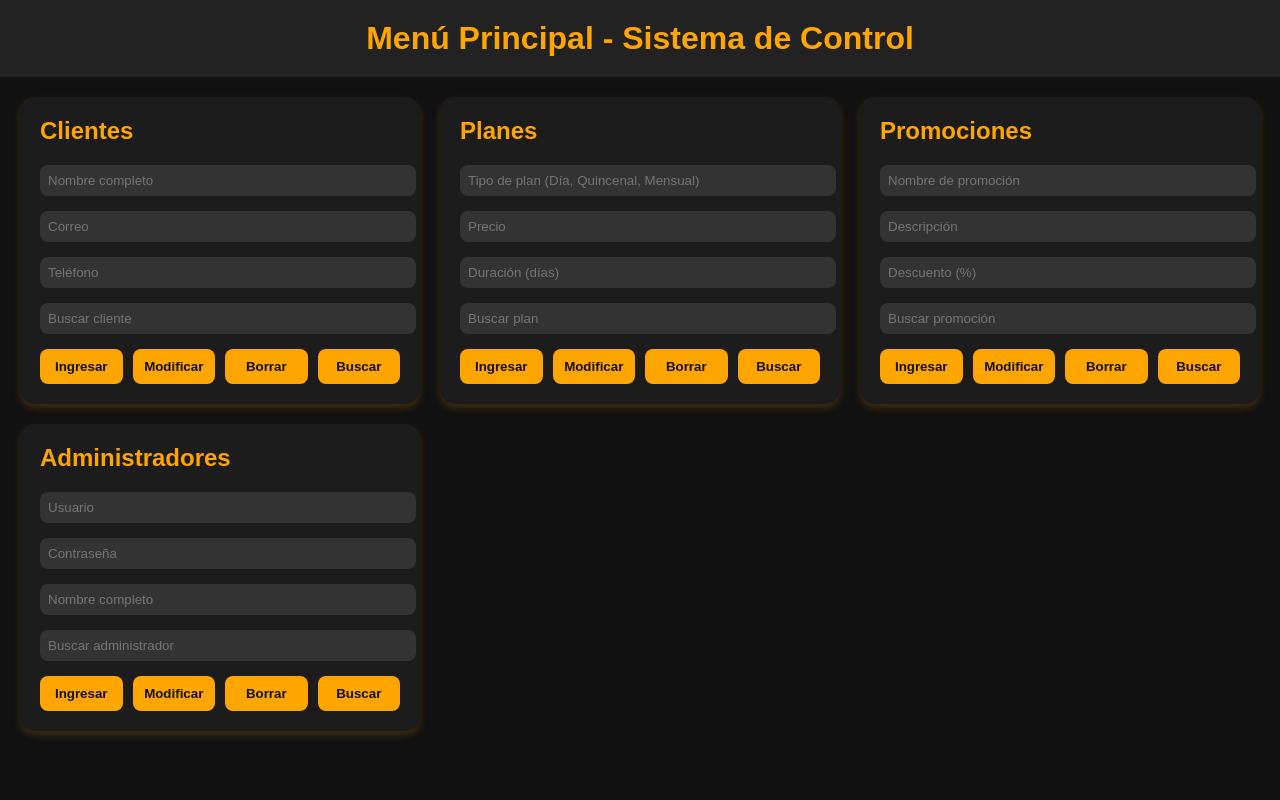
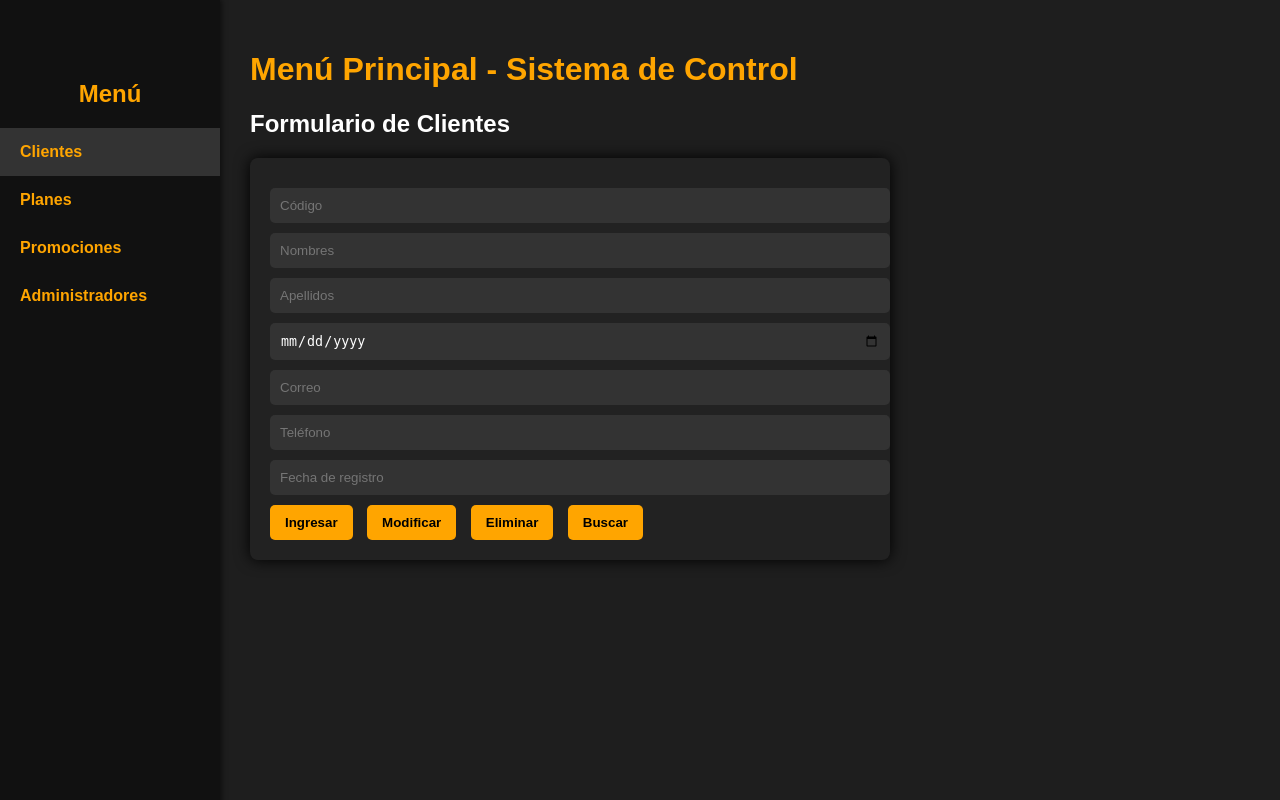
Before and after one commit to ANNA2IA/JVFitness, a PHP site: page / in a window 1280 px wide. Run offline with PHP 8.4, Linux system fonts and the light colour scheme.

Commit message:
diseño menu
solo diseño

```diff
--- a/LOGIN/login.php
+++ b/LOGIN/login.php
@@ -24,7 +24,6 @@ if ($_SERVER['REQUEST_METHOD'] === 'POST') {
     $contrasena = $_POST['contrasena'] ?? '';
 
     if (!empty($usuario) && !empty($contrasena)) {
-        $conexion = new mysqli("localhost", "root", "", "JV");
         if ($conexion->connect_error) {
             die("Error de conexión: " . $conexion->connect_error);
         }
@@ -39,7 +38,7 @@ if ($_SERVER['REQUEST_METHOD'] === 'POST') {
 
         if ($resultado->num_rows === 1) {
             $_SESSION['usuario'] = $usuario;
-            header("Location: ../MENU/index.html");
+            header("Location: ../MENU/index.php");
             exit();
         } else {
             $mensaje = "Usuario o contraseña incorrecto.<br>";
--- a/MENU/index.html
+++ /dev/null
@@ -1,76 +0,0 @@
-<!DOCTYPE html>
-<html lang="es">
-<head>
-  <meta charset="UTF-8" />
-  <meta name="viewport" content="width=device-width, initial-scale=1.0"/>
-  <title>Menú Principal</title>
-  <link rel="stylesheet" href="styles.css">
-</head>
-<body>
-  <header>Menú Principal - Sistema de Control</header>
-
-  <div class="container">
-
-    <!-- CLIENTES -->
-    <div class="card">
-      <h2>Clientes</h2>
-      <div class="form-group"><input type="text" placeholder="Nombre completo"></div>
-      <div class="form-group"><input type="text" placeholder="Correo"></div>
-      <div class="form-group"><input type="text" placeholder="Teléfono"></div>
-      <div class="form-group"><input type="text" placeholder="Buscar cliente"></div>
-      <div class="buttons">
-        <button>Ingresar</button>
-        <button>Modificar</button>
-        <button>Borrar</button>
-        <button>Buscar</button>
-      </div>
-    </div>
-
-    <!-- PLANES -->
-    <div class="card">
-      <h2>Planes</h2>
-      <div class="form-group"><input type="text" placeholder="Tipo de plan (Día, Quincenal, Mensual)"></div>
-      <div class="form-group"><input type="text" placeholder="Precio"></div>
-      <div class="form-group"><input type="text" placeholder="Duración (días)"></div>
-      <div class="form-group"><input type="text" placeholder="Buscar plan"></div>
-      <div class="buttons">
-        <button>Ingresar</button>
-        <button>Modificar</button>
-        <button>Borrar</button>
-        <button>Buscar</button>
-      </div>
-    </div>
-
-    <!-- PROMOCIONES -->
-    <div class="card">
-      <h2>Promociones</h2>
-      <div class="form-group"><input type="text" placeholder="Nombre de promoción"></div>
-      <div class="form-group"><input type="text" placeholder="Descripción"></div>
-      <div class="form-group"><input type="text" placeholder="Descuento (%)"></div>
-      <div class="form-group"><input type="text" placeholder="Buscar promoción"></div>
-      <div class="buttons">
-        <button>Ingresar</button>
-        <button>Modificar</button>
-        <button>Borrar</button>
-        <button>Buscar</button>
-      </div>
-    </div>
-
-    <!-- ADMINISTRADORES -->
-    <div class="card">
-      <h2>Administradores</h2>
-      <div class="form-group"><input type="text" placeholder="Usuario"></div>
-      <div class="form-group"><input type="password" placeholder="Contraseña"></div>
-      <div class="form-group"><input type="text" placeholder="Nombre completo"></div>
-      <div class="form-group"><input type="text" placeholder="Buscar administrador"></div>
-      <div class="buttons">
-        <button>Ingresar</button>
-        <button>Modificar</button>
-        <button>Borrar</button>
-        <button>Buscar</button>
-      </div>
-    </div>
-
-  </div>
-</body>
-</html>
--- /dev/null
+++ b/MENU/index.php
@@ -0,0 +1,176 @@
+<?php
+// Determinar la sección actual (clientes por defecto)
+$seccion = $_GET['seccion'] ?? 'clientes';
+?>
+<!DOCTYPE html>
+<html lang="es">
+<head>
+  <meta charset="UTF-8">
+  <title>Menú Principal</title>
+  <link rel="stylesheet" href="styles.css">
+  <style>
+    body {
+      margin: 0;
+      font-family: Arial, sans-serif;
+      background-color: #1e1e1e;
+      color: white;
+      display: flex;
+    }
+
+    .sidebar {
+      width: 220px;
+      background-color: #111;
+      padding-top: 60px;
+      position: fixed;
+      top: 0;
+      left: 0;
+      height: 100%;
+      box-shadow: 2px 0 5px rgba(0,0,0,0.5);
+    }
+
+    .sidebar h2 {
+      color: orange;
+      text-align: center;
+    }
+
+    .sidebar a {
+      display: block;
+      color: orange;
+      padding: 15px 20px;
+      text-decoration: none;
+      font-weight: bold;
+    }
+
+    .sidebar a:hover,
+    .sidebar a.active {
+      background-color: #333;
+    }
+
+    .main {
+      margin-left: 220px;
+      padding: 30px;
+      width: 100%;
+    }
+
+    h1 {
+      color: orange;
+    }
+
+    form {
+      background-color: #222;
+      padding: 20px;
+      border-radius: 8px;
+      box-shadow: 0 0 15px #000;
+      max-width: 600px;
+    }
+
+    input {
+      display: block;
+      width: 100%;
+      margin: 10px 0;
+      padding: 10px;
+      background: #333;
+      color: white;
+      border: none;
+      border-radius: 5px;
+    }
+
+    button {
+      padding: 10px 15px;
+      background: orange;
+      border: none;
+      border-radius: 5px;
+      cursor: pointer;
+      color: black;
+      font-weight: bold;
+      margin-right: 10px;
+    }
+
+    button:hover {
+      background: #ff9900;
+    }
+  </style>
+</head>
+<body>
+
+<div class="sidebar">
+  <h2>Menú</h2>
+  <a href="?seccion=clientes" class="<?= $seccion == 'clientes' ? 'active' : '' ?>">Clientes</a>
+  <a href="?seccion=planes" class="<?= $seccion == 'planes' ? 'active' : '' ?>">Planes</a>
+  <a href="?seccion=promociones" class="<?= $seccion == 'promociones' ? 'active' : '' ?>">Promociones</a>
+  <a href="?seccion=administradores" class="<?= $seccion == 'administradores' ? 'active' : '' ?>">Administradores</a>
+</div>
+
+<div class="main">
+  <h1>Menú Principal - Sistema de Control</h1>
+
+  <?php if ($seccion == 'clientes'): ?>
+    <h2>Formulario de Clientes</h2>
+    <form method="POST" action="menu.php">
+      <input type="text" name="codigoC" placeholder="Código" required>
+      <input type="text" name="Nombres" placeholder="Nombres" required>
+      <input type="text" name="Apellidos" placeholder="Apellidos" required>
+      <input type="date" name="Fecha_Nac" placeholder="Fecha de nacimiento" required>
+      <input type="email" name="correo" placeholder="Correo" required>
+      <input type="text" name="Telefono" placeholder="Teléfono" required>
+      <input type="text" name="Registro" placeholder="Fecha de registro" required>
+      <input type="hidden" name="tipo" value="cliente">
+      <input type="hidden" name="accion" value="ingresar">
+      <button type="submit">Ingresar</button>
+       <button type="submit">Modificar</button>
+        <button type="submit">Eliminar</button>
+         <button type="submit">Buscar</button>
+    </form>
+
+  <?php elseif ($seccion == 'planes'): ?>
+    <h2>Formulario de Planes</h2>
+    <form method="POST" action="menu.php">
+      <input type="text" name="codigoPL" placeholder="Código del plan" required>
+      <input type="text" name="Nombres" placeholder="Nombre del plan" required>
+      <input type="text" name="Duracion" placeholder="Duración (ej: 30 días)" required>
+      <input type="text" name="Precio" placeholder="Precio" required>
+      <input type="hidden" name="tipo" value="plan">
+      <input type="hidden" name="accion" value="ingresar">
+   <button type="submit">Ingresar</button>
+       <button type="submit">Modificar</button>
+        <button type="submit">Eliminar</button>
+         <button type="submit">Buscar</button>
+    </form>
+
+  <?php elseif ($seccion == 'promociones'): ?>
+    <h2>Formulario de Promociones</h2>
+    <form method="POST" action="menu.php">
+      <input type="text" name="codigoP" placeholder="Código de promoción" required>
+      <input type="text" name="Nombres" placeholder="Nombre de promoción" required>
+      <input type="text" name="Precio" placeholder="Precio" required>
+      <input type="date" name="Fecha_Ini" placeholder="Fecha Inicio" required>
+      <input type="date" name="Fecha_Fin" placeholder="Fecha Fin" required>
+      <input type="text" name="Descripcion" placeholder="Descripción" required>
+      <input type="hidden" name="tipo" value="promocion">
+      <input type="hidden" name="accion" value="ingresar">
+     <button type="submit">Ingresar</button>
+       <button type="submit">Modificar</button>
+        <button type="submit">Eliminar</button>
+         <button type="submit">Buscar</button>
+    </form>
+
+  <?php elseif ($seccion == 'administradores'): ?>
+    <h2>Formulario de Administradores</h2>
+    <form method="POST" action="menu.php">
+      <input type="text" name="codigoA" placeholder="Código" required>
+      <input type="text" name="Nombres" placeholder="Nombres" required>
+      <input type="text" name="Apellidos" placeholder="Apellidos" required>
+      <input type="text" name="Usuario" placeholder="Usuario" required>
+      <input type="password" name="Contrasena" placeholder="Contraseña" required>
+      <input type="hidden" name="tipo" value="admin">
+      <input type="hidden" name="accion" value="ingresar">
+      <button type="submit">Ingresar</button>
+       <button type="submit">Modificar</button>
+        <button type="submit">Eliminar</button>
+         <button type="submit">Buscar</button>
+    </form>
+  <?php endif; ?>
+
+</div>
+</body>
+</html>
--- a/MENU/styles.css
+++ b/MENU/styles.css
@@ -1,67 +1,189 @@
+/* Asegura que body no tenga margen y header esté fijo arriba */
 body {
   margin: 0;
   font-family: Arial, sans-serif;
-  background-color: #111;
-  color: #FFA500;
+  background-color: #1e1e1e;
+  color: white;
 }
 
+/* Header con estilo fijo y fondo */
 header {
+  position: fixed;
+  top: 0;
+  left: 0;
+  width: 100%;
+  background: #111;
+  color: orange;
+  display: flex;
+  align-items: center;
+  padding: 15px 20px;
+  z-index: 1001;
+  box-shadow: 0 2px 5px rgba(0,0,0,0.5);
+}
+
+/* Ícono hamburguesa grande y a la izquierda */
+#menu-toggle {
+  font-size: 30px;
+  cursor: pointer;
+  margin-right: 20px;
+  user-select: none;
+}
+
+/* Lado izquierdo del menú */
+#sidebar {
+  position: fixed;
+  top: 0;
+  left: -220px;
+  width: 220px;
+  height: 100%;
   background-color: #222;
-  padding: 20px;
-  text-align: center;
-  font-size: 2em;
+  transition: left 0.3s ease;
+  z-index: 1000;
+  padding-top: 60px;
+}
+
+#sidebar.visible {
+  left: 0;
+}
+
+/* Menú lateral */
+#sidebar ul {
+  list-style: none;
+  padding: 0;
+  margin: 0;
+}
+
+#sidebar li {
+  padding: 15px 20px;
+  cursor: pointer;
+  color: orange;
   font-weight: bold;
 }
 
-.container {
-  display: grid;
-  grid-template-columns: repeat(auto-fit, minmax(300px, 1fr));
-  gap: 20px;
+#sidebar li:hover {
+  background-color: #333;
+}
+
+main {
+  margin-top: 80px; /* para que no se esconda detrás del header */
   padding: 20px;
 }
 
-.card {
-  background-color: #1c1c1c;
+.formulario {
+  display: none;
+  background: #222;
   padding: 20px;
-  border-radius: 15px;
-  box-shadow: 0 4px 8px rgba(255, 165, 0, 0.2);
+  border-radius: 8px;
+  box-shadow: 0 0 15px #000;
 }
 
-.card h2 {
-  margin-top: 0;
+.formulario.activo {
+  display: block;
 }
 
-.form-group {
-  margin-bottom: 15px;
+input {
+  display: block;
+  width: 100%;
+  margin: 10px 0;
+  padding: 10px;
+  background: #333;
+  color: white;
+  border: none;
+  border-radius: 5px;
 }
 
-.form-group input {
-  width: 100%;
-  padding: 8px;
-  border-radius: 8px;
-  border: none;
-  background-color: #333;
-  color: #fff;
-}
-
-.buttons {
+.botones {
   display: flex;
-  flex-wrap: wrap;
   gap: 10px;
 }
 
-.buttons button {
-  flex: 1;
-  padding: 10px;
-  background-color: #FFA500;
-  color: #111;
+button {
+  padding: 10px 15px;
+  background: orange;
   border: none;
-  border-radius: 8px;
+  border-radius: 5px;
   cursor: pointer;
+  color: black;
   font-weight: bold;
-  transition: 0.3s;
 }
 
-.buttons button:hover {
-  background-color: #ff8c00;
+button:hover {
+  background: #ff9900;
 }
+/* HEADER Y HAMBURGUESA */
+header {
+  position: fixed;
+  top: 0;
+  left: 0;
+  width: 100%;
+  background: #111;
+  color: orange;
+  display: flex;
+  align-items: center;
+  padding: 10px 15px;
+  z-index: 1001;
+  box-shadow: 0 2px 5px rgba(0,0,0,0.5);
+}
+
+#menu-toggle {
+  font-size: 28px;
+  cursor: pointer;
+  user-select: none;
+  margin-right: 15px;
+  margin-left: 5px; /* bien pegado a la izquierda */
+}
+
+/* MENÚ LATERAL */
+#sidebar {
+  position: fixed;
+  top: 0;
+  left: -220px;
+  width: 220px;
+  height: 100%;
+  background-color: #222;
+  transition: left 0.3s ease;
+  z-index: 1000;
+  padding-top: 60px;
+}
+
+#sidebar.visible {
+  left: 0;
+}
+
+#sidebar ul {
+  list-style: none;
+  padding: 0;
+  margin: 0;
+}
+
+#sidebar li {
+  padding: 15px 20px;
+  cursor: pointer;
+  color: orange;
+  font-weight: bold;
+}
+
+#sidebar li:hover {
+  background-color: #333;
+}
+
+/* MAIN Y FORMULARIOS */
+main {
+  margin-top: 80px; /* para no tapar el header */
+  padding: 20px;
+  display: flex;
+  flex-direction: column;
+  gap: 30px;
+}
+
+.formulario {
+  display: none;
+  background: #222;
+  padding: 20px;
+  border-radius: 8px;
+  box-shadow: 0 0 15px #000;
+}
+
+.formulario.activo {
+  display: block;
+}
```
